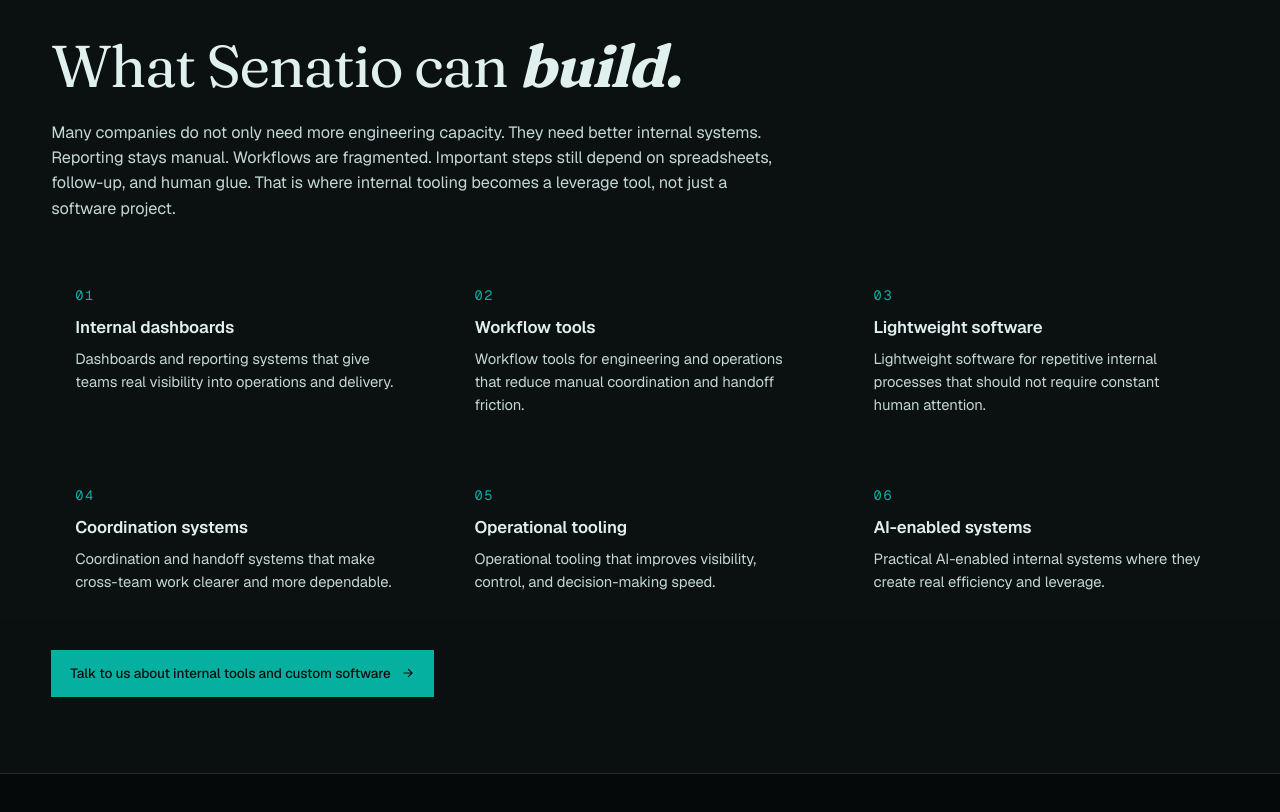
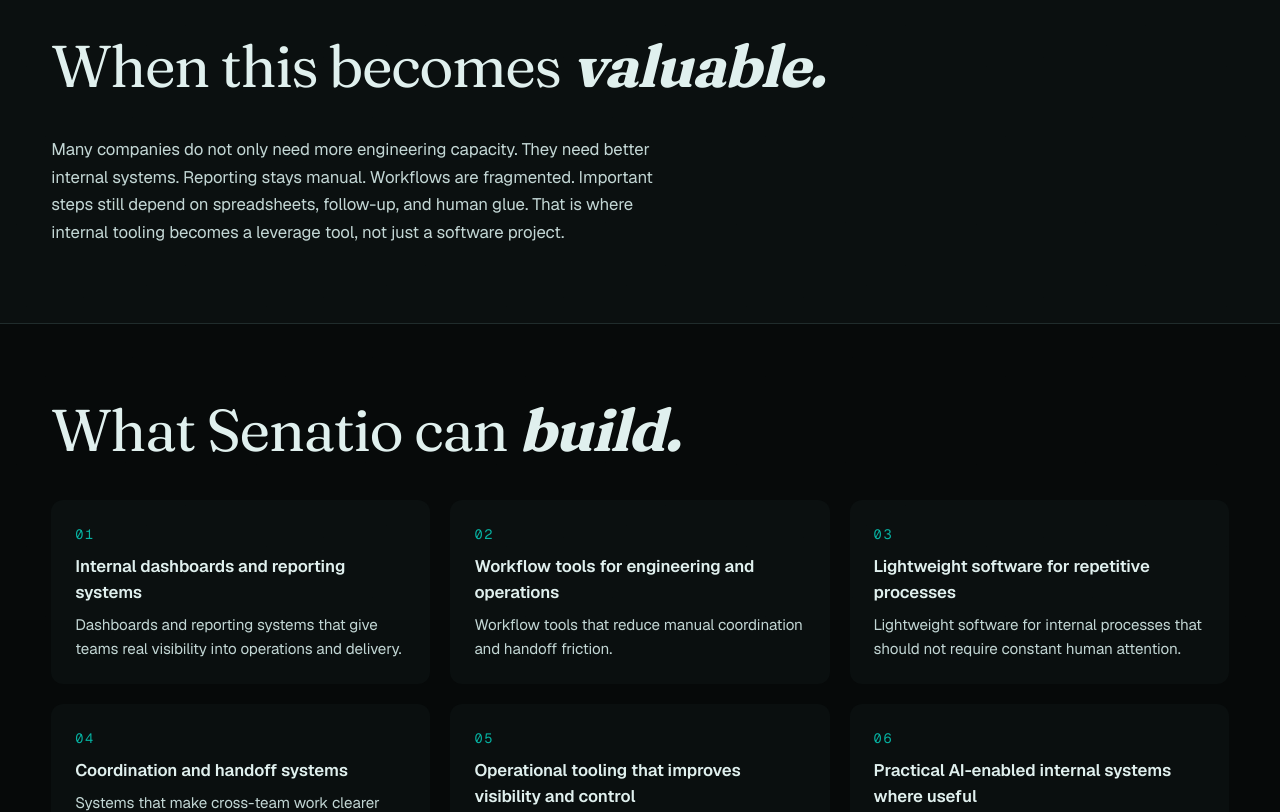
Before and after one commit to gugan-zemuria/Senatio-landing-page, a Next.js app: page /internal-tools-custom-software in a window 1280 px wide. Shown: the part 580-1392 px from the top of the page. Built offline with nearby package versions, Linux system fonts and the light colour scheme.

Commit message:
feat: update metadata and refactor internal tools page structure with new content sections

```diff
--- a/src/app/internal-tools-custom-software/page.tsx
+++ b/src/app/internal-tools-custom-software/page.tsx
@@ -7,9 +7,9 @@
 import RevealObserver from "@/components/RevealObserver";
 
 export const metadata: Metadata = {
-  title: "Internal Tools & Custom Software | Senatio",
+  title: "Internal Tools and Custom Software for Execution Improvement | Senatio",
   description:
-    "Senatio builds internal tools, dashboards, workflow systems, and practical custom software that improve execution, visibility, and operating speed.",
+    "Senatio helps companies build internal tools, dashboards, workflow systems, and practical custom software that improve execution, visibility, and operating speed.",
 };
 
 const BtnArrow = () => (
@@ -17,6 +17,22 @@
     <path d="M5 12h14M13 6l6 6-6 6" />
   </svg>
 );
+
+const s = {
+  text: { color: "var(--fg-2)" as const, lineHeight: 1.65 as const, fontSize: "1.05rem" as const, margin: 0 as const },
+  textSm: { color: "var(--fg-2)" as const, lineHeight: 1.55 as const, fontSize: "0.95rem" as const, margin: 0 as const },
+  stack: { display: "flex" as const, flexDirection: "column" as const, gap: "16px" as const },
+  max: { maxWidth: "640px" as const },
+};
+
+const buildItems = [
+  { title: "Internal dashboards and reporting systems", desc: "Dashboards and reporting systems that give teams real visibility into operations and delivery." },
+  { title: "Workflow tools for engineering and operations", desc: "Workflow tools that reduce manual coordination and handoff friction." },
+  { title: "Lightweight software for repetitive processes", desc: "Lightweight software for internal processes that should not require constant human attention." },
+  { title: "Coordination and handoff systems", desc: "Systems that make cross-team work clearer and more dependable." },
+  { title: "Operational tooling that improves visibility and control", desc: "Tooling that improves visibility, control, and decision-making speed." },
+  { title: "Practical AI-enabled internal systems where useful", desc: "AI-enabled internal systems where they create real efficiency and leverage." },
+];
 
 export default function InternalToolsPage() {
   return (
@@ -40,16 +56,32 @@
           </div>
         </section>
 
-        <section className="section" style={{ background: "var(--bg-2)" }} aria-labelledby="it-build-h">
+        {/* ── When this becomes valuable ── */}
+        <section className="section" style={{ background: "var(--bg-2)" }} aria-labelledby="when-h">
           <div className="wrap">
             <div className="section-head">
               <div data-reveal data-delay="1">
-                <h2 className="section-title" id="it-build-h">
+                <h2 className="section-title" id="when-h">
+                  When this becomes <em>valuable.</em>
+                </h2>
+              </div>
+            </div>
+            <div style={{ ...s.max, ...s.stack }} data-reveal>
+              <p style={s.text}>
+                Many companies do not only need more engineering capacity. They need better internal systems. Reporting stays manual. Workflows are fragmented. Important steps still depend on spreadsheets, follow-up, and human glue. That is where internal tooling becomes a leverage tool, not just a software project.
+              </p>
+            </div>
+          </div>
+        </section>
+
+        {/* ── What Senatio can build ── */}
+        <section className="section" aria-labelledby="build-h">
+          <div className="wrap">
+            <div className="section-head">
+              <div data-reveal data-delay="1">
+                <h2 className="section-title" id="build-h">
                   What Senatio can <em>build.</em>
                 </h2>
-                <p className="section-lede" style={{ maxWidth: "68ch" }}>
-                  Many companies do not only need more engineering capacity. They need better internal systems. Reporting stays manual. Workflows are fragmented. Important steps still depend on spreadsheets, follow-up, and human glue. That is where internal tooling becomes a leverage tool, not just a software project.
-                </p>
               </div>
             </div>
             <div style={{
@@ -57,18 +89,11 @@
               gridTemplateColumns: "repeat(auto-fit, minmax(280px, 1fr))",
               gap: "20px",
             }}>
-              {[
-                { num: "01", title: "Internal dashboards", desc: "Dashboards and reporting systems that give teams real visibility into operations and delivery." },
-                { num: "02", title: "Workflow tools", desc: "Workflow tools for engineering and operations that reduce manual coordination and handoff friction." },
-                { num: "03", title: "Lightweight software", desc: "Lightweight software for repetitive internal processes that should not require constant human attention." },
-                { num: "04", title: "Coordination systems", desc: "Coordination and handoff systems that make cross-team work clearer and more dependable." },
-                { num: "05", title: "Operational tooling", desc: "Operational tooling that improves visibility, control, and decision-making speed." },
-                { num: "06", title: "AI-enabled systems", desc: "Practical AI-enabled internal systems where they create real efficiency and leverage." },
-              ].map((item) => (
+              {buildItems.map((item, i) => (
                 <article key={item.title} style={{ background: "var(--bg-2)", border: "1px solid var(--border)", borderRadius: "12px", padding: "24px", display: "flex", flexDirection: "column", gap: "8px" }} data-reveal>
-                  <span className="mono" style={{ color: "var(--accent)", fontSize: "0.85rem" }}>{item.num}</span>
+                  <span className="mono" style={{ color: "var(--accent)", fontSize: "0.85rem" }}>{String(i + 1).padStart(2, "0")}</span>
                   <h3 style={{ fontSize: "1.05rem", fontWeight: 600, margin: 0, color: "var(--fg)" }}>{item.title}</h3>
-                  <p style={{ color: "var(--fg-2)", fontSize: "0.925rem", lineHeight: 1.55, margin: 0 }}>{item.desc}</p>
+                  <p style={s.textSm}>{item.desc}</p>
                 </article>
               ))}
             </div>
```
